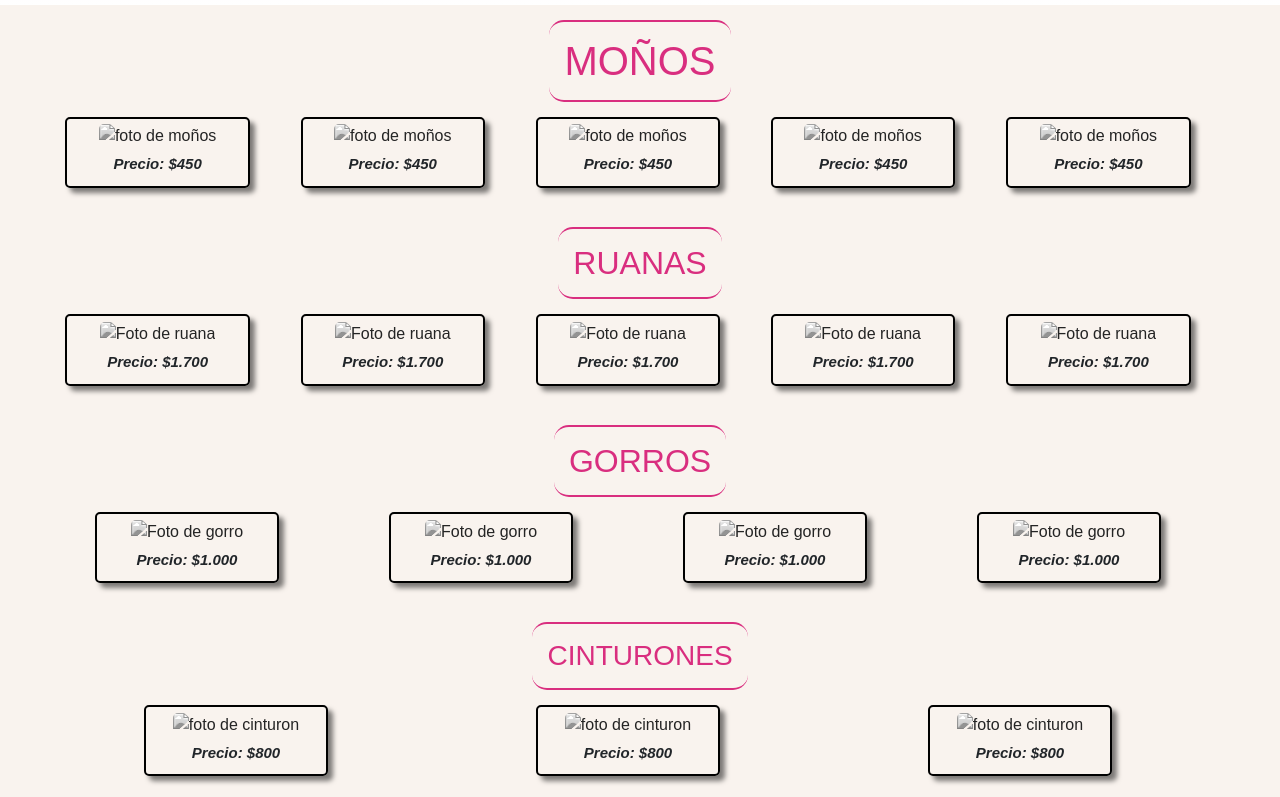
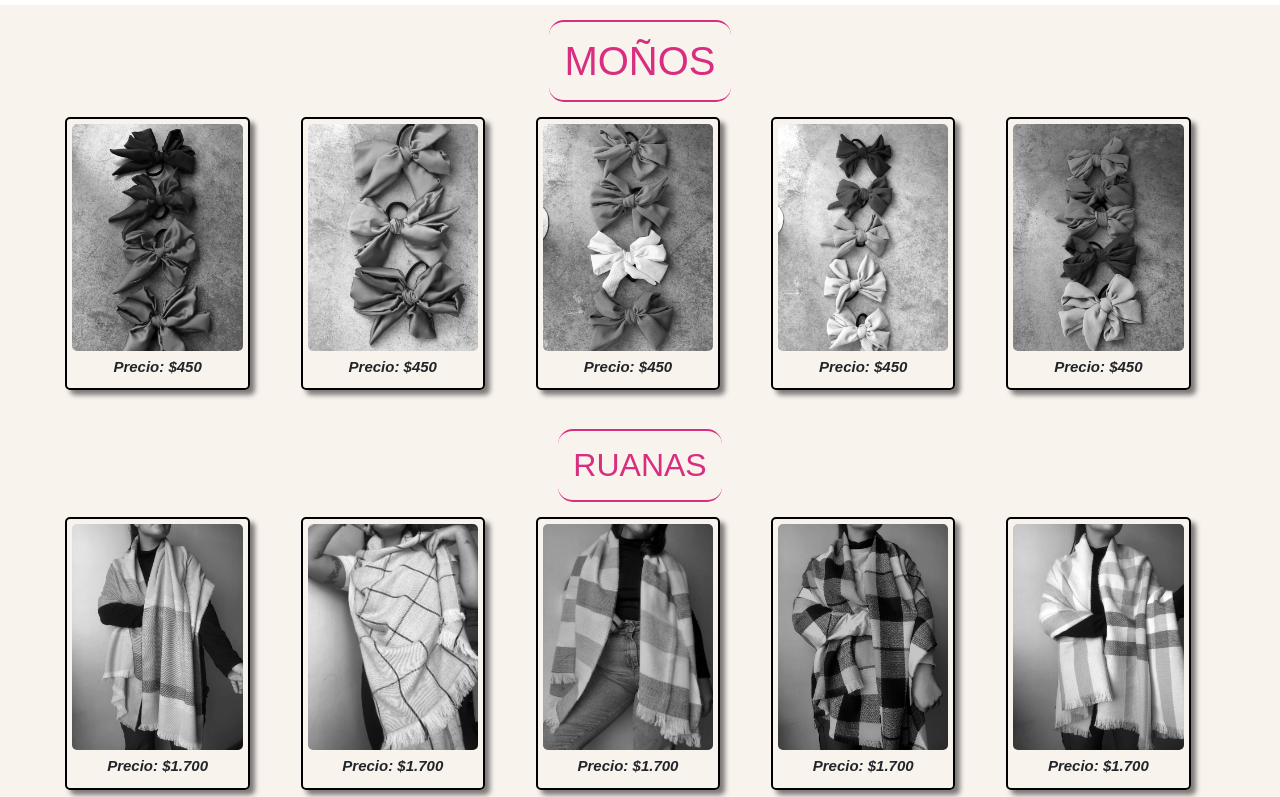
Before and after one commit to ColoradaMufa/Proyecto-Final, a website: page pages/accesorios.html in a window 1280 px wide. Shown: the part 283-1080 px from the top of the page. Drawn offline with nearby package versions, Linux system fonts and the light colour scheme; files that its build step writes are made by us from their sources; the site is published under a folder, as on GitHub Pages, so addresses that start at the root find nothing.

Commit message:
arreglos

```diff
--- a/pages/accesorios.html
+++ b/pages/accesorios.html
@@ -60,31 +60,31 @@
         </div>
         <div class="div__monios grid-container">
           <div class="div__monios__2 monios-item-1">
-            <img class="grid-item grid-item-1" src="/img/MONIO1.jpeg" alt="foto de moños">
+            <img class="grid-item grid-item-1" src="../img/MONIO1.jpeg" alt="foto de moños">
             <p>
               Precio: $450
             </p>
           </div>
           <div class="div__monios__2 monios-item-2">
-            <img class="grid-item grid-item-2" src="/img/MONIO3.jpeg" alt="foto de moños">
+            <img class="grid-item grid-item-2" src="../img/MONIO3.jpeg" alt="foto de moños">
             <p>
               Precio: $450
             </p>
           </div>
           <div class="div__monios__2 monios-item-3">
-            <img class="grid-item grid-item-3" src="/img/MONIO4.jpeg" alt="foto de moños">
+            <img class="grid-item grid-item-3" src="../img/MONIO4.jpeg" alt="foto de moños">
             <p>
               Precio: $450
             </p>
           </div>
           <div class="div__monios__2 monios-item-4">
-            <img class="grid-item grid-item-4" src="/img/MONIO5.jpeg" alt="foto de moños">
+            <img class="grid-item grid-item-4" src="../img/MONIO5.jpeg" alt="foto de moños">
             <p>
               Precio: $450
             </p>
           </div>
           <div class="div__monios__2 monios-item-5">
-            <img class="grid-item grid-item-5" src="/img/MONIO6.jpeg" alt="foto de moños">
+            <img class="grid-item grid-item-5" src="../img/MONIO6.jpeg" alt="foto de moños">
             <p>
               Precio: $450
             </p>
@@ -97,32 +97,32 @@
 
         <div class="div__monios grid-container">
           <div class="div__ruana ruana-item-1">
-            <img class="grid-item grid-item-1" src="/img/RUANA9.jpeg" alt="Foto de ruana">
+            <img class="grid-item grid-item-1" src="../img/RUANA9.jpeg" alt="Foto de ruana">
             <p>
               Precio: $1.700
             </p>
           </div>
           <div class="div__ruana ruana-item-2">
-            <img class="grid-item grid-item-2" src="/img/RUANA 2.jpeg" alt="Foto de ruana">
+            <img class="grid-item grid-item-2" src="../img/RUANA 2.jpeg" alt="Foto de ruana">
             <p>
               Precio: $1.700
             </p>
           </div>
           <div class="div__ruana ruana-item-3">
-            <img class="grid-item grid-item-3" src="/img/RUANA3.jpeg" alt="Foto de ruana">
+            <img class="grid-item grid-item-3" src="../img/RUANA3.jpeg" alt="Foto de ruana">
             <p>
               Precio: $1.700
             </p>
           </div>
           <div class="div__ruana ruana-item-4">
-            <img class="grid-item grid-item-4" src="/img/RUANA8.jpeg" alt="Foto de ruana">
+            <img class="grid-item grid-item-4" src="../img/RUANA8.jpeg" alt="Foto de ruana">
             <p>
               Precio: $1.700
             </p>
           </div>
 
           <div class="div__ruana ruana-item-5">
-            <img class="grid-item grid-item-5" src="/img/RUANA7.jpeg" alt="Foto de ruana">
+            <img class="grid-item grid-item-5" src="../img/RUANA7.jpeg" alt="Foto de ruana">
             <p>
               Precio: $1.700
             </p>
@@ -135,25 +135,25 @@
 
         <div class="div__monios grid-container">
           <div class="div__gorro div__ruana ruana-item-1">
-            <img class="grid-item grid-item-1" src="/img/visera1.jpeg" alt="Foto de gorro">
+            <img class="grid-item grid-item-1" src="../img/visera1.jpeg" alt="Foto de gorro">
             <p>
               Precio: $1.000
             </p>
           </div>
           <div class="div__gorro div__ruana ruana-item-2">
-            <img class="grid-item grid-item-2" src="/img/visera2.jpeg" alt="Foto de gorro">
+            <img class="grid-item grid-item-2" src="../img/visera2.jpeg" alt="Foto de gorro">
             <p>
               Precio: $1.000
             </p>
           </div>
           <div class="div__gorro div__ruana ruana-item-3">
-            <img class="grid-item grid-item-3" src="/img/Gorro 2.jpeg" alt="Foto de gorro">
+            <img class="grid-item grid-item-3" src="../img/Gorro 2.jpeg" alt="Foto de gorro">
             <p>
               Precio: $1.000
             </p>
           </div>
           <div class="div__gorro div__ruana ruana-item-4">
-            <img class="grid-item grid-item-4" src="/img/Gorro 1.jpeg" alt="Foto de gorro">
+            <img class="grid-item grid-item-4" src="../img/Gorro 1.jpeg" alt="Foto de gorro">
             <p>
               Precio: $1.000
             </p>
@@ -167,19 +167,19 @@
 
         <div class="div__monios grid-container">
           <div class="div__cintu cintu-item1">
-            <img class="grid-item grid-item1" src="/img/CINTURONES1.jpeg" alt="foto de cinturon">
+            <img class="grid-item grid-item1" src="../img/CINTURONES1.jpeg" alt="foto de cinturon">
             <p>
               Precio: $800
             </p>
           </div>
           <div class="div__cintu cintu-item2">
-            <img class="grid-item grid-item2" src="/img/CINTURONES2.jpeg" alt="foto de cinturon">
+            <img class="grid-item grid-item2" src="../img/CINTURONES2.jpeg" alt="foto de cinturon">
             <p>
               Precio: $800
             </p>
           </div>
           <div class="div__cintu cintu-item3">
-            <img class="grid-item grid-item3" src="/img/CINTURONES3.jpeg" alt="foto de cinturon">
+            <img class="grid-item grid-item3" src="../img/CINTURONES3.jpeg" alt="foto de cinturon">
             <p>
               Precio: $800
             </p>
```
Also changed, not shown: pages/buzos.html (+5 -5 lines).
